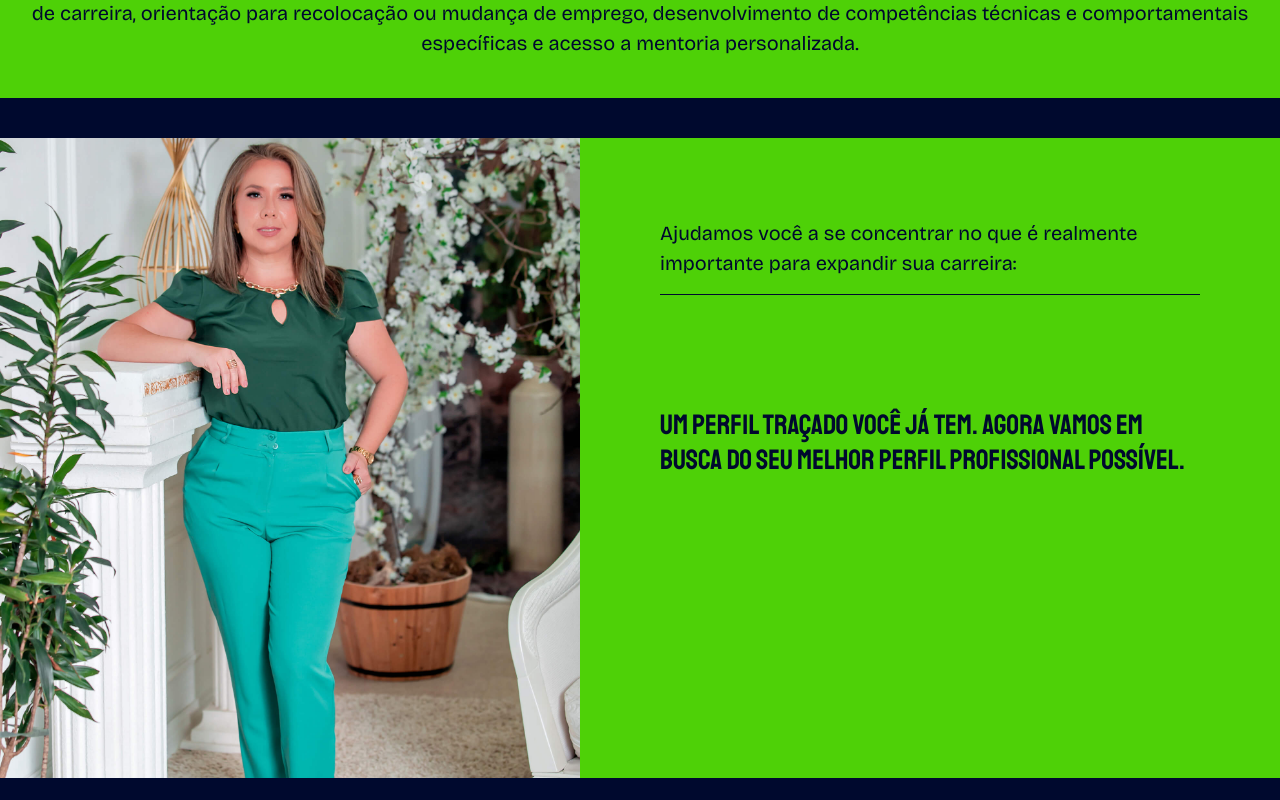
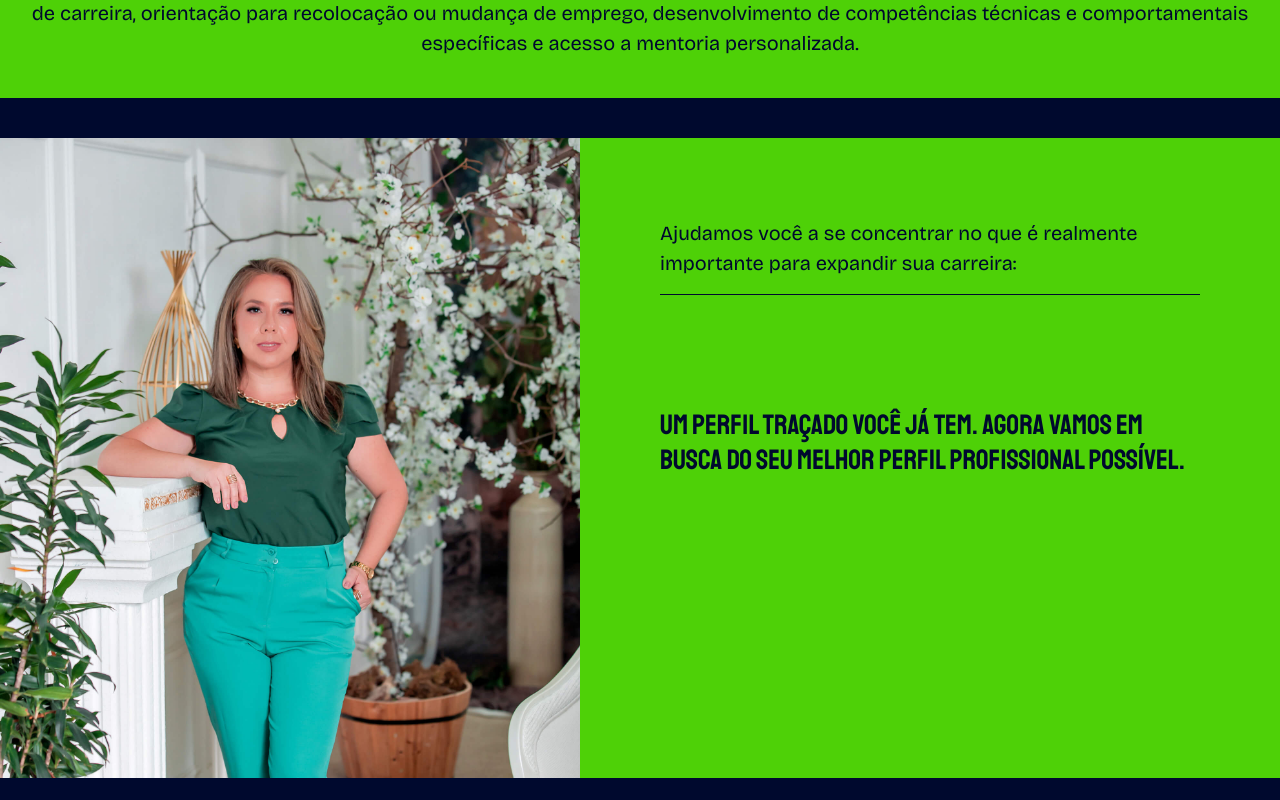
Before and after one commit to natanielporto/rafagil, a React (Vite) app: page / in a window 1280 px wide. Shown: the part 4360-5160 px from the top of the page. Built offline with nearby package versions, Linux system fonts and the light colour scheme.

Commit message:
fix: Image background alignment

```diff
--- a/src/components/ValuesSlice/styles.ts
+++ b/src/components/ValuesSlice/styles.ts
@@ -40,7 +40,7 @@ export const BottomText = styled.div`
 export const Background = styled.div`
   flex: 1;
 
-  background: url(${Photo}) no-repeat center;
+  background: url(${Photo}) no-repeat top;
   background-size: cover;
 `;
 
```
